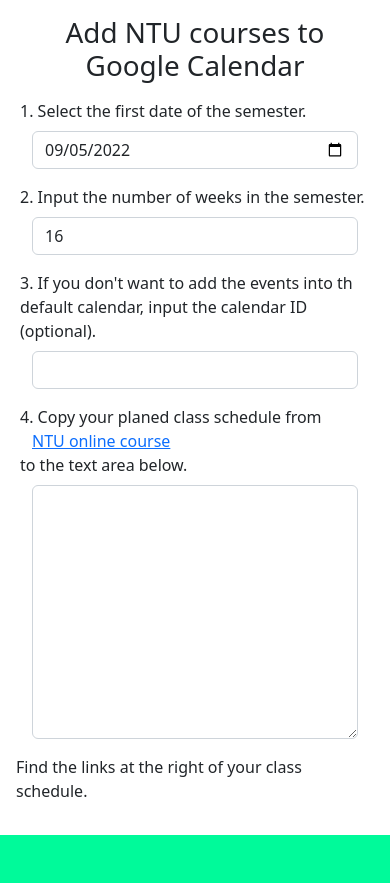
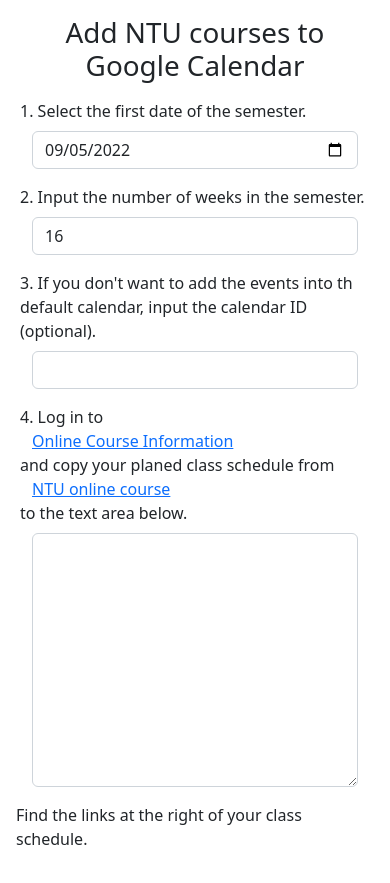
Before and after one commit to IvanaGyro/ntu-course-calendar, a plain HTML site: page index.html in a window 390 px wide. Before the commit the page ends 844 px from the top, so only its background shows below. Drawn offline with nearby package versions, Linux system fonts and the light colour scheme.

Commit message:
Attach course info login link
On mobile Firefox, the new tab will close immediately if the user has
not logged in. It's also not easy to find the login button on the Online
Course Information website. Attach a link in the form to make it easier
for users to log in. This will help ensure that users can quickly access
the login page without having to navigate through the website.

```diff
--- a/index.html
+++ b/index.html
@@ -50,7 +50,11 @@
       </div>
       <div class="m-3">
         <label class="row form-label">
-          4. Copy your planed class schedule from<a
+          4. Log in to <a
+            target="_blank"
+            class="d-inline"
+            href="https://nol.ntu.edu.tw/nol/auth.php"
+          >Online Course Information</a> and copy your planed class schedule from<a
             target="_blank"
             class="d-inline"
             href="https://nol.ntu.edu.tw/nol/coursesearch/myschedule.php"
```
